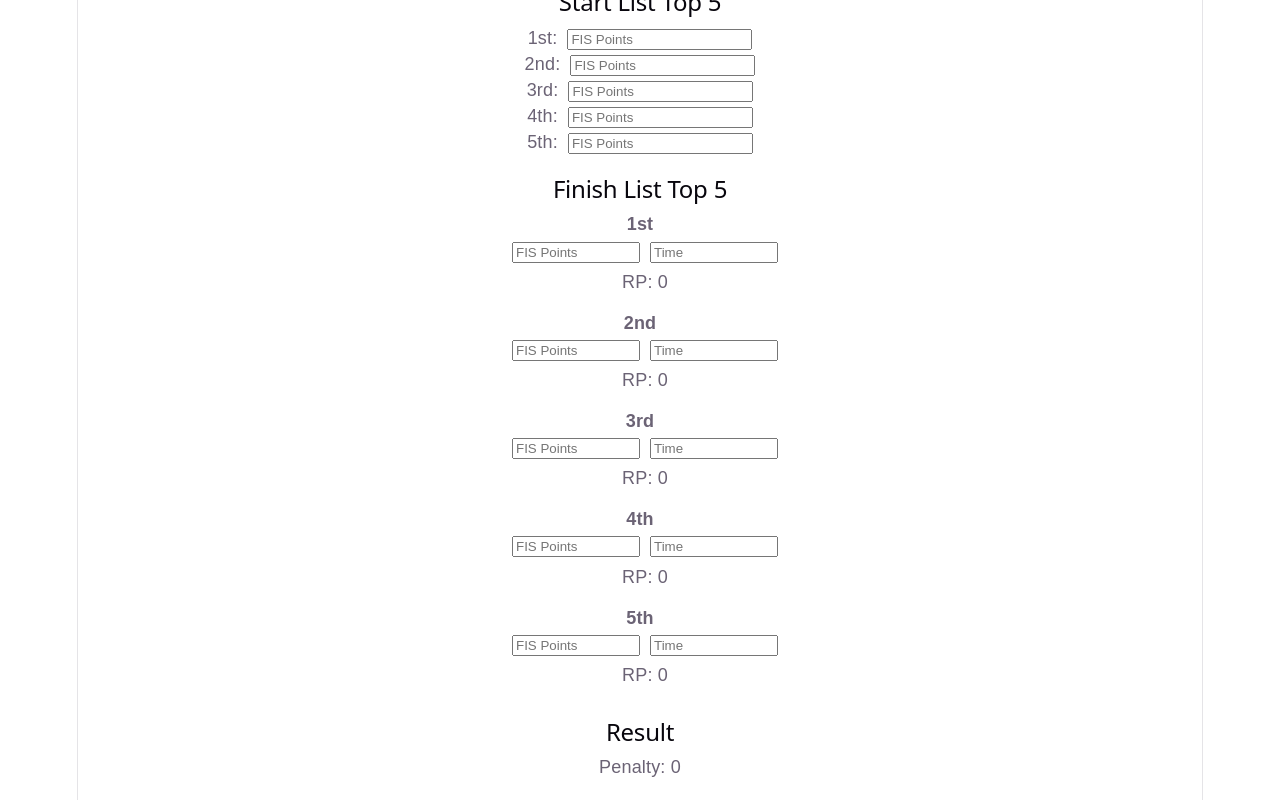
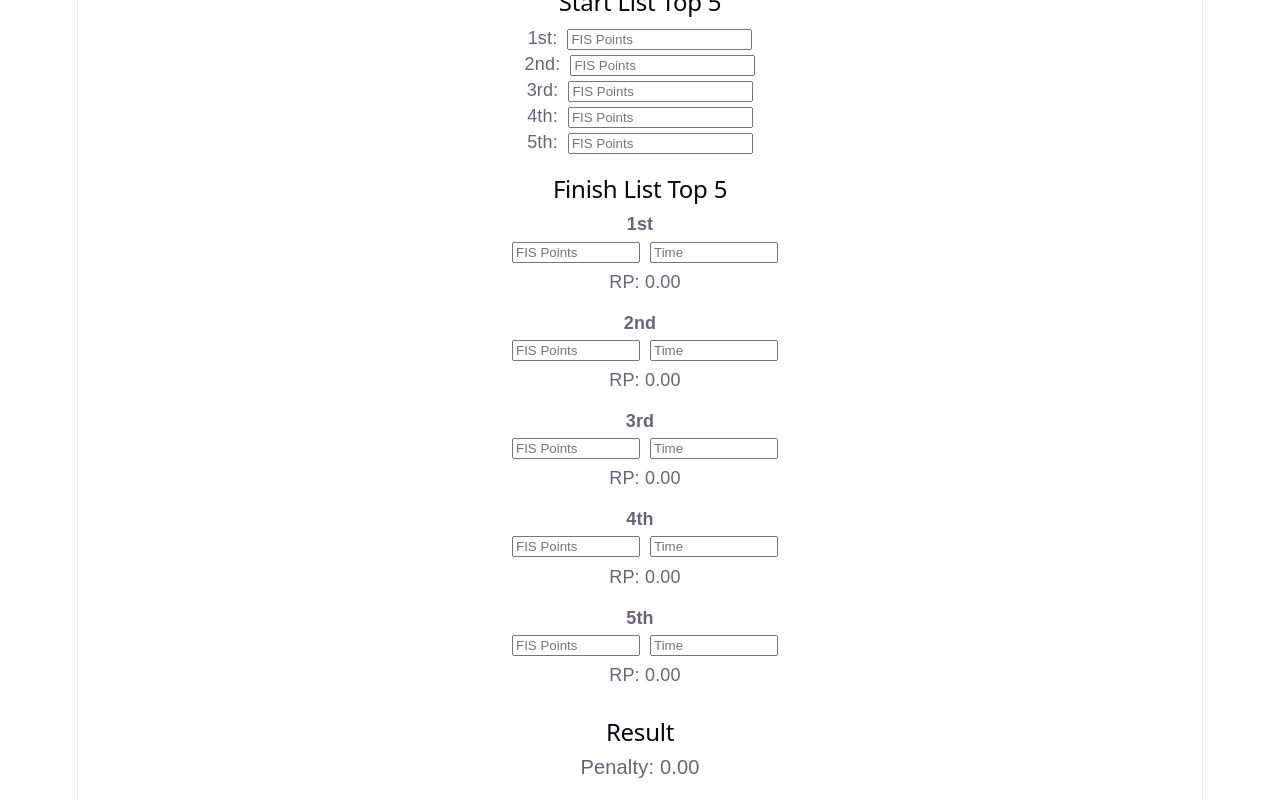
Before and after one commit to sinjum99-code/fis-calculator, a React (Vite) app: page / in a window 1280 px wide. Shown: the part 230-1030 px from the top of the page. Built offline with nearby package versions, Linux system fonts and the light colour scheme.

Commit message:
fis style calculation fix + precision display

```diff
--- a/src/App.jsx
+++ b/src/App.jsx
@@ -11,7 +11,7 @@ export default function App() {
 
   const ranks = ["1st", "2nd", "3rd", "4th", "5th"];
 
-  // 숫자 입력 (소수점 포함 허용)
+  // 숫자 입력 (소수점 허용)
   const handleInput = (value, list, index, setter) => {
     if (/^[0-9]*\.?[0-9]*$/.test(value)) {
       const updated = [...list];
@@ -20,26 +20,28 @@ export default function App() {
     }
   };
 
-  // winner time (그냥 최소값)
+  // valid times
   const validTimes = finishTimes
     .map(Number)
-    .filter((t) => t > 0);
+    .filter((t) => t > 0)
+    .sort((a, b) => a - b);
 
-  const winnerTime = validTimes.length ? Math.min(...validTimes) : 0;
+  const winnerTime = validTimes[0] || 0;
 
-  // ❗ RAW RP (반올림 없음)
+  // ⭐ FIS-style RP (per athlete)
   const racePoints = finishTimes.map((t) => {
     if (!t || !winnerTime) return 0;
     return (Number(t) / winnerTime - 1) * F_VALUE;
   });
 
-  // sums (그대로)
+  // sums
   const sumStart = startPoints.reduce((a, b) => a + Number(b || 0), 0);
   const sumFinish = finishPoints.reduce((a, b) => a + Number(b || 0), 0);
   const sumRace = racePoints.reduce((a, b) => a + b, 0);
 
-  // ❗ RAW penalty (반올림 없음)
-  const penalty = (sumStart + sumFinish - sumRace) / 10;
+  // penalty (FIS-style final rounding)
+  const penaltyRaw = (sumStart + sumFinish - sumRace) / 10;
+  const penalty = Math.round(penaltyRaw * 100) / 100;
 
   return (
     <div style={{ padding: 20, fontFamily: "sans-serif" }}>
@@ -107,14 +109,16 @@ export default function App() {
           />
 
           <div style={{ marginLeft: 10, marginTop: 5 }}>
-            RP: {racePoints[i]}
+            RP: {racePoints[i].toFixed(2)}
           </div>
         </div>
       ))}
 
       {/* RESULT */}
       <h2 style={{ marginTop: 30 }}>Result</h2>
-      <p>Penalty: {penalty}</p>
+      <p style={{ fontSize: 20 }}>
+        Penalty: {penalty.toFixed(2)}
+      </p>
 
     </div>
   );
```
